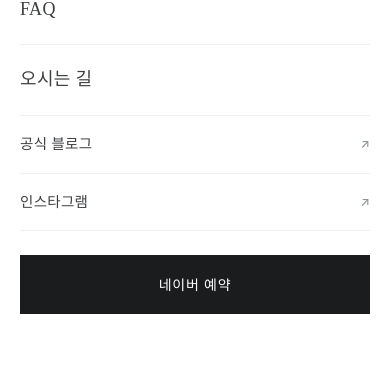
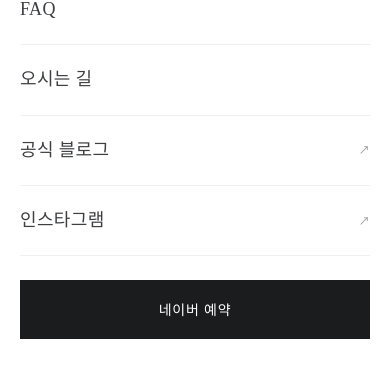
Before and after one commit to makjang97-prog/jewde-incheon, a plain HTML site: page index.html in a window 390 px wide. Both pictures are taken after a click on the button "메뉴 열기". Shown: the part 407-784 px from the top of the page. Drawn offline with nearby package versions, Linux system fonts and the light colour scheme; a web font is replaced by a local one.

Commit message:
모바일 메뉴 블로그·인스타 링크를 상단 메뉴와 동일한 세리프 18px로 통일

```diff
--- a/styles.css
+++ b/styles.css
@@ -1136,25 +1136,18 @@ ul { padding: 0; list-style: none; }
     background: var(--ink);
     color: #fff;
   }
+  /* 모바일 메뉴의 외부 채널 링크도 상단 메뉴(.nav a)와 글씨체·크기·굵기·색상·간격을 그대로 물려받습니다.
+     여기서는 화살표를 오른쪽 끝에 두는 배치만 잡습니다. */
   .nav .nav-ext {
     display: flex;
     align-items: center;
     justify-content: space-between;
-    padding: 15px 0;
-    border-bottom: 1px solid var(--line-soft);
-    font-family: var(--sans);
-    font-size: 14.5px;
-    font-weight: 450;
-    letter-spacing: .02em;
-    color: var(--ink-soft);
   }
   .nav .nav-ext .nav-ext-arrow {
-    font-size: 12px;
+    font-size: 11px;
     color: var(--muted);
     transition: transform .3s var(--ease), color .25s;
   }
-  .nav .nav-ext:hover,
-  .nav .nav-ext:active { color: var(--ink); }
   .nav .nav-ext:hover .nav-ext-arrow,
   .nav .nav-ext:active .nav-ext-arrow { color: var(--ink); transform: translate(2px, -2px); }
 
@@ -1162,7 +1155,6 @@ ul { padding: 0; list-style: none; }
   @media (max-height: 740px) {
     .nav { padding-top: 18px; padding-bottom: 22px; }
     .nav a { padding: 13px 0; font-size: 17px; }
-    .nav .nav-ext { padding: 11px 0; }
     .nav .nav-cta { margin-top: 16px; padding: 14px; }
   }
 
```
